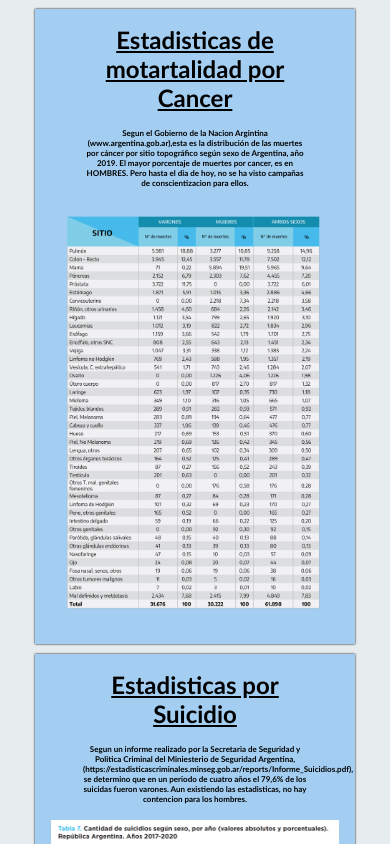
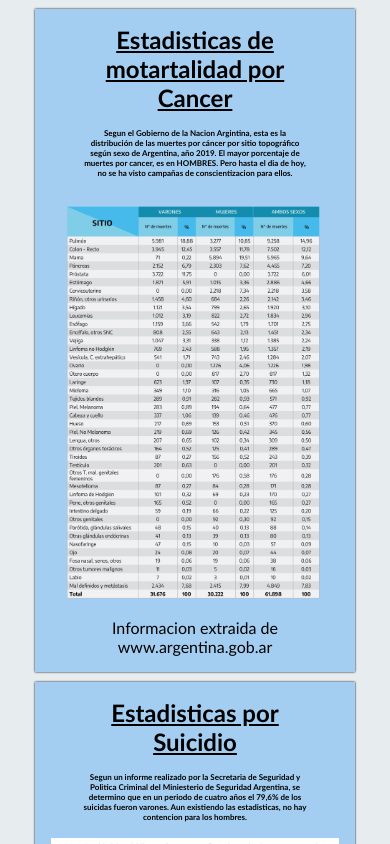
Before and after one commit to NerinaPac/full-hombre-angular, an Angular app: page / in a window 390 px wide. Shown: the part 2100-2944 px from the top of the page. Built offline with nearby package versions, Linux system fonts and the light colour scheme.

Commit message:
fix: responsive estadistica.

```diff
--- a/src/app/components/estadistica/estadistica.component.html
+++ b/src/app/components/estadistica/estadistica.component.html
@@ -4,4 +4,5 @@
     <h3>{{subtitulo}}</h3>
     </div>
     <img src="{{imagen}}" alt="tabla de estadistica de mortalidad de cancer (mayor porcentaje hombres)">
+    <p>{{fuente}}</p>
 </div>
--- a/src/app/components/estadistica/estadistica.component.ts
+++ b/src/app/components/estadistica/estadistica.component.ts
@@ -11,6 +11,7 @@ export class EstadisticaComponent implements OnInit {
   @Input() titulo: string | undefined;
   @Input() imagen? = "";
   @Input() subtitulo: string | undefined;
+  @Input() fuente: string | undefined;
 
   ngOnInit(): void {
   }
--- a/src/app/components/estadisticas-wrapper/estadisticas-wrapper.component.html
+++ b/src/app/components/estadisticas-wrapper/estadisticas-wrapper.component.html
@@ -3,5 +3,6 @@
     [titulo]="estadistica.titulo"
     [imagen]="estadistica.imagen"
     [subtitulo]="estadistica.subtitulo"
+    [fuente]="estadistica.fuente"
     ></app-estadistica>
 </div>
--- a/src/app/components/estadisticas-wrapper/estadisticas-wrapper.component.ts
+++ b/src/app/components/estadisticas-wrapper/estadisticas-wrapper.component.ts
@@ -13,12 +13,14 @@ export class EstadisticasWrapperComponent implements OnInit {
     {
       "titulo":"Estadisticas de motartalidad por Cancer",
       "imagen":"assets/estadisticas/mortalidad_tabla.png",
-      "subtitulo": "Segun el Gobierno de la Nacion Argintina (www.argentina.gob.ar),esta es la distribución de las muertes por cáncer por sitio topográfico según sexo de Argentina, año 2019. El mayor porcentaje de muertes por cancer, es en HOMBRES. Pero hasta el dia de hoy, no se ha visto campañas de conscientizacion para ellos."
+      "subtitulo": "Segun el Gobierno de la Nacion Argintina, esta es la distribución de las muertes por cáncer por sitio topográfico según sexo de Argentina, año 2019. El mayor porcentaje de muertes por cancer, es en HOMBRES. Pero hasta el dia de hoy, no se ha visto campañas de conscientizacion para ellos.",
+      "fuente": "Informacion extraida de www.argentina.gob.ar"
     },
     {
       "titulo":"Estadisticas por Suicidio",
       "imagen":"assets/estadisticas/tabla-suicidio.png",
-      "subtitulo": "Segun un informe realizado por la Secretaria de Seguridad y Politica Criminal del Miniesterio de Seguridad Argentina, (https://estadisticascriminales.minseg.gob.ar/reports/Informe_Suicidios.pdf), se determino que en un periodo de cuatro años el 79,6% de los suicidas fueron varones. Aun existiendo las estadisticas, no hay contencion para los hombres."
+      "subtitulo": "Segun un informe realizado por la Secretaria de Seguridad y Politica Criminal del Miniesterio de Seguridad Argentina, se determino que en un periodo de cuatro años el 79,6% de los suicidas fueron varones. Aun existiendo las estadisticas, no hay contencion para los hombres.",
+      "fuente": "Informacion extraida de https://estadisticascriminales.minseg.gob.ar/"
     }
 
   ]
```
